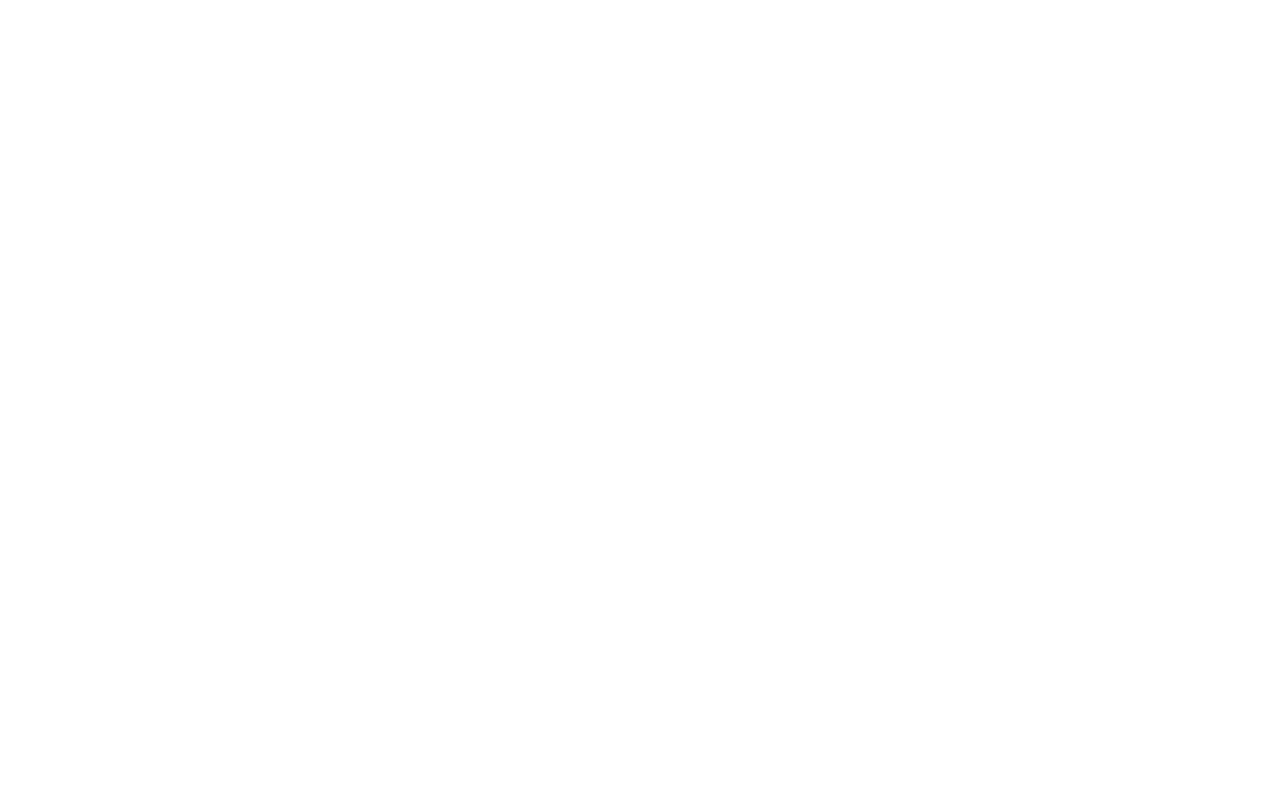
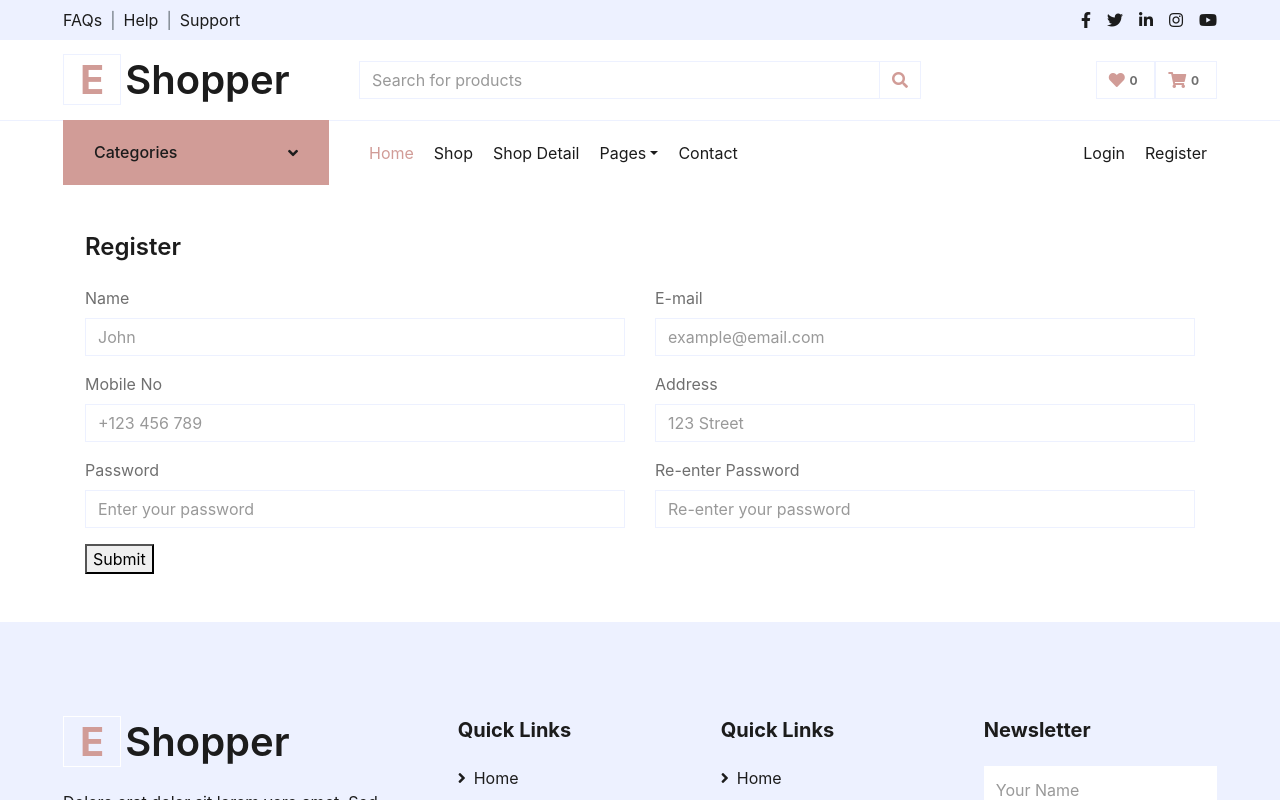
Before and after one commit to thanhledh1/Fashion_Shop_fe, a React (Create React App) app: page /register in a window 1280 px wide. Before the commit this address had no page. Shown: the top 800 px of the page. Built offline with nearby package versions, Linux system fonts and the light colour scheme.

Commit message:
update login

```diff
--- a/src/App.css
+++ b/src/App.css
@@ -36,3 +36,6 @@
     transform: rotate(360deg);
   }
 }
+.error-message {
+  color: red;
+}
--- a/src/App.js
+++ b/src/App.js
@@ -14,10 +14,10 @@
           <Route path="/" element={<HomePage />} />
           {/* <Route path="/shop" element={<ShopPage />} /> */}
           <Route path="/cart" element={<CartPage />} />
-          {/* <Route path="/register" element={<RegisterPage />} /> */}
+          <Route path="/register" element={<RegisterPage />} />
           <Route path="/checkout" element={<CheckoutPage />} />
           <Route path="/product/:id" element={<ProductPage />} />
-          {/* <Route path="/login" element={<LoginPage />} /> */}
+          <Route path="/login" element={<LoginPage />} />
 
 
 
--- a/src/pages/LoginPage.js
+++ b/src/pages/LoginPage.js
@@ -1,54 +1,79 @@
-import React from 'react';
+import React, { useState } from 'react';
+import { Formik, Form, Field, ErrorMessage } from 'formik';
+import * as Yup from 'yup';
+import axios from 'axios';
 import MasterLayout from '../layouts/MasterLayout';
 
 function LoginPage(props) {
+  const [message, setMessage] = useState('');
+
+  const handleSubmit = (values, { setSubmitting, resetForm }) => {
+    axios
+      .post('http://127.0.0.1:8000/api/login', values)
+      .then(response => {
+        console.log(response.data);
+        setMessage(response.data.message);
+        resetForm();
+      })
+      .catch(error => {
+        console.error('Error:', error);
+      })
+      .finally(() => {
+        setSubmitting(false);
+      });
+  };
+
+  const validationSchema = Yup.object().shape({
+    email: Yup.string().email('Invalid email').required('Email is required'),
+    password: Yup.string().required('Password is required'),
+  });
+
   return (
     <MasterLayout>
-
-<>
-  <form action="action_page.php" method="post" className="form" >
-
       <div className="container">
-      <label htmlFor="uname">
-        <b>Username</b>
+        <h1>Login</h1>
+        <Formik
+          initialValues={{ email: '', password: '' }}
+          validationSchema={validationSchema}
+          onSubmit={handleSubmit}
+        >
+          {({ isSubmitting }) => (
+            <Form className="form">
+              <div className="col-md-6 form-group">
+                <label htmlFor="email">
+                  <b>Email</b>
                 </label>
-      <input
-        type="text"
-        placeholder="Enter Username"
-        name="uname"
-        required=""
+                <Field
+                  type="email"
+                  name="email"
+                  placeholder="Enter Email"
                   className="form-control"
                 />
-      <label htmlFor="psw">
+                <ErrorMessage name="email" component="div" className="error" />
+
+                <label htmlFor="password">
                   <b>Password</b>
                 </label>
-      <input
+                <Field
                   type="password"
+                  name="password"
                   placeholder="Enter Password"
-        name="psw"
-        required=""
                   className="form-control"
                 />
-      <button type="submit" className="btn btn-primary">
-        Login
+                <ErrorMessage name="password" component="div" className="error" />
+
+                <button type="submit" className="btn btn-primary" disabled={isSubmitting}>
+                  {isSubmitting ? 'Logging in...' : 'Login'}
                 </button>
-      <label>
-        <input type="checkbox" defaultchecked="checked" name="remember" />{" "}
-        Remember me
-      </label>
-    </div>
-    <div className="container" style={{ backgroundColor: "#f1f1f1" }}>
                 <button type="button" className="btn btn-secondary cancelbtn">
                   Cancel
                 </button>
-      <span className="psw">
-        Forgot <a href="#">password?</a>
-      </span>
               </div>
-  </form>
-</>
-
-
+            </Form>
+          )}
+        </Formik>
+        {message && <p>{message}</p>}
+      </div>
     </MasterLayout>
   );
 }
--- a/src/pages/RegisterPage.js
+++ b/src/pages/RegisterPage.js
@@ -1,50 +1,146 @@
-// import React, { useState } from 'react';
-// import axios from 'axios';
+import React from 'react';
+import { Formik, Form, Field, ErrorMessage } from 'formik';
+import * as Yup from 'yup';
+import axios from 'axios';
+import MasterLayout from '../layouts/MasterLayout';
 
-// function CustomerForm() {
-//     const [email, setEmail] = useState('');
-//     const [name, setName] = useState('');
-//     const [message, setMessage] = useState('');
+function CustomerForm() {
+    const validationSchema = Yup.object().shape({
+        name: Yup.string().required('Name is required'),
+        email: Yup.string()
+            .email('Invalid email')
+            .required('Email is required')
+            .test('unique', 'Email already exists', async (value) => {
+                try {
+                    const response = await axios.get(`http://127.0.0.1:8000/api/check-email?email=${value}`);
+                    return response.data.isUnique;
+                } catch (error) {
+                    console.error('Error:', error);
+                    return false;
+                }
+            }),
+        phone: Yup.number().required('Phone number is required'),
+        address: Yup.string().required('Address is required'),
+        password: Yup.string().required('Password is required'),
+        confirmPassword: Yup.string()
+            .oneOf([Yup.ref('password'), null], 'Passwords must match')
+            .required('Confirm password is required'),
+    });
 
-//     const handleSubmit = (e) => {
-//         e.preventDefault();
+    const handleSubmit = (values, { setSubmitting, resetForm }) => {
+        axios
+            .post('http://127.0.0.1:8000/api/customers', values)
+            .then(response => {
+                console.log(response.data);
+                // Reset form after successful submission
+                resetForm();
+            })
+            .catch(error => {
+                console.error('Error:', error);
+            })
+            .finally(() => {
+                setSubmitting(false);
+            });
+    };
 
-//         // Tạo một object chứa dữ liệu để gửi lên server
-//         const data = {
-//             email: email,
-//             name: name
-//         };
+    return (
+        <MasterLayout>
+            <div className="container">
+            <div className="mb-4">
+                <h4 className="font-weight-semi-bold mb-4">Register</h4>
+                <Formik
+                    initialValues={{
+                        email: '',
+                        name: '',
+                        phone: '',
+                        address: '',
+                        password: '',
+                        confirmPassword: '',
+                    }}
+                    validationSchema={validationSchema}
+                    onSubmit={handleSubmit}
+                >
+                    {({ isSubmitting }) => (
+                        <Form>
+                            <div className="row">
+                                <div className="col-md-6 form-group">
+                                    <label>Name</label>
+                                    <Field
+                                        className="form-control"
+                                        type="text"
+                                        name="name"
+                                        placeholder="John"
+                                    />
+                                    <ErrorMessage name="name" component="div" className="error-message"/>
+                                </div>
+                                <div className="col-md-6 form-group">
+                                    <label>E-mail</label>
+                                    <Field
+                                        className="form-control"
+                                        type="text"
+                                        name="email"
+                                        placeholder="example@email.com"
+                                    />
+                                    <ErrorMessage name="email" component="div" className="error-message" />
+                                </div>
+                                <div className="col-md-6 form-group">
+                                    <label>Mobile No</label>
+                                    <Field
+                                        className="form-control"
+                                        type="number"
+                                        name="phone"
+                                        placeholder="+123 456 789"
+                                    />
+                                    <ErrorMessage name="phone" component="div" className="error-message" />
+                                </div>
+                                <div className="col-md-6 form-group">
+                                    <label>Address</label>
+                                    <Field
+                                        className="form-control"
+                                        type="text"
+                                        name="address"
+                                        placeholder="123 Street"
+                                    />
+                                    <ErrorMessage name="address" component="div" className="error-message" />
+                                </div>
+                                <div className="col-md-6 form-group">
+                                    <label>Password</label>
+                                    <Field
+                                        className="form-control"
+                                        type="password"
+                                        name="password"
+                                        placeholder="Enter your password"
+                                    />
+                                    <ErrorMessage name="password" component="div" className="error-message" />
+                                </div>
+                                <div className="col-md-6 form-group">
+                                    <label>Re-enter Password</label>
+                                    <Field
+                                        className="form-control"
+                                        type="password"
+                                        name="confirmPassword"
+                                        placeholder="Re-enter your password"
+                                    />
+                                    <ErrorMessage name="confirmPassword" component="div" className="error-message" />
+                                </div>
+                            </div>
+                            <button type="submit" disabled={isSubmitting}>
+                                Submit
+                            </button>
+                        </Form>
+                    )}
+                </Formik>
+            </div>
+            </div>
+            <style>
+                {`
+                .error-message {
+                    color: red;
+                }
+                `}
+            </style>
+        </MasterLayout>
+    );
+}
 
-//         // Gửi yêu cầu POST đến server
-//         axios.post('http://127.0.0.1:8000/api/users/register', data)
-//             .then(response => {
-//                 // Xử lý phản hồi từ server
-//                 console.log(response.data); // Log phản hồi từ server
-//                 setMessage(response.data.message); // Hiển thị thông báo từ server
-//                 // Có thể xử lý dữ liệu khác từ server tại đây nếu cần
-//             })
-//             .catch(error => {
-//                 console.error('Error:', error);
-//             });
-//     };
-
-//     return (
-//         <div>
-//             <h2>Customer Form</h2>
-//             <form onSubmit={handleSubmit}>
-//                 <div>
-//                     <label>Email:</label>
-//                     <input type="email" value={email} onChange={(e) => setEmail(e.target.value)} required />
-//                 </div>
-//                 <div>
-//                     <label>Name:</label>
-//                     <input type="text" value={name} onChange={(e) => setName(e.target.value)} required />
-//                 </div>
-//                 <button type="submit" >Submit</button>
-//             </form>
-//             {message && <p>{message}</p>} {/* Hiển thị thông báo từ server */}
-//         </div>
-//     );
-// }
-
-// export default CustomerForm;
+export default CustomerForm;
```
Lines whose indentation alone changed are shown as unchanged.
